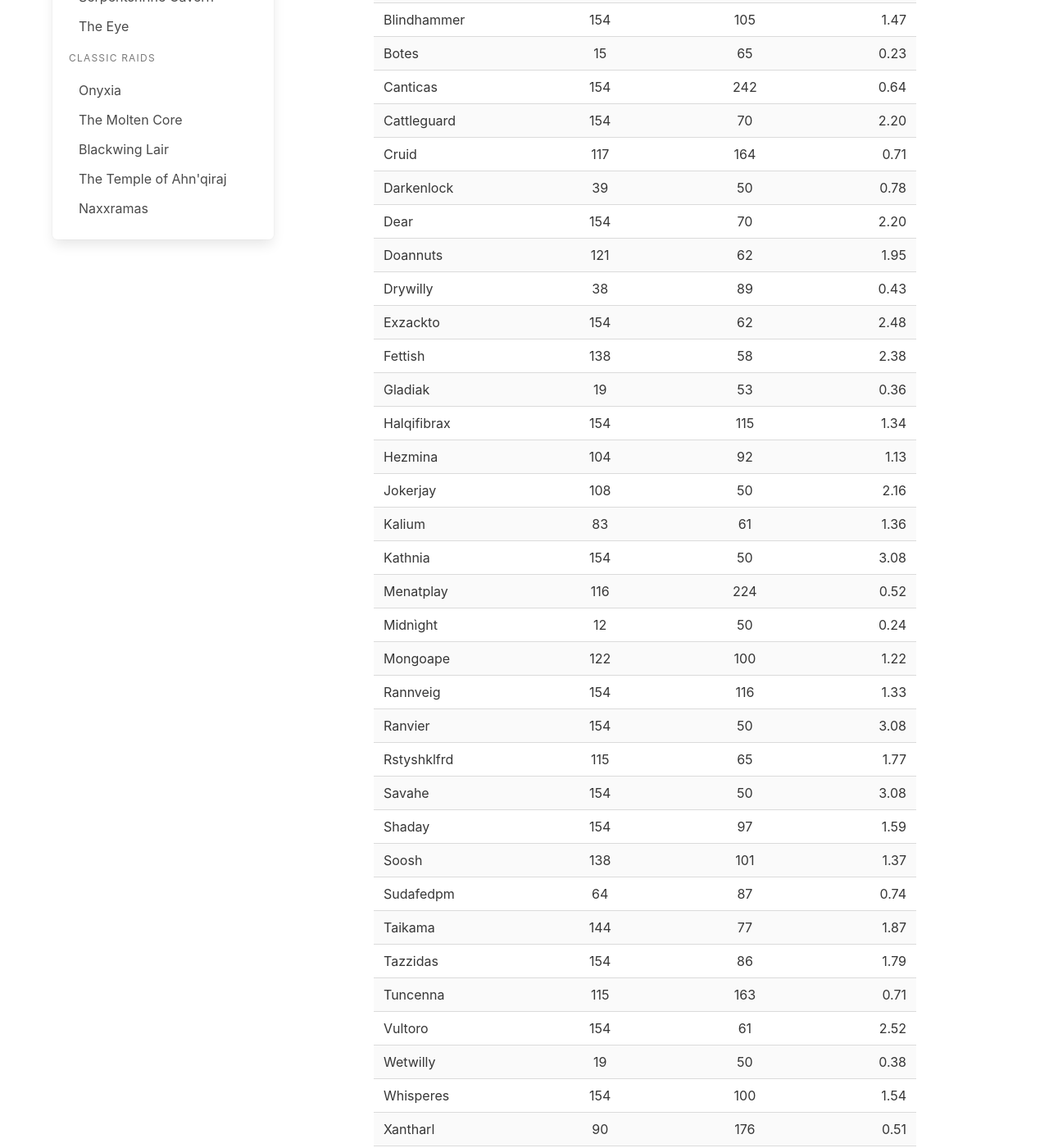
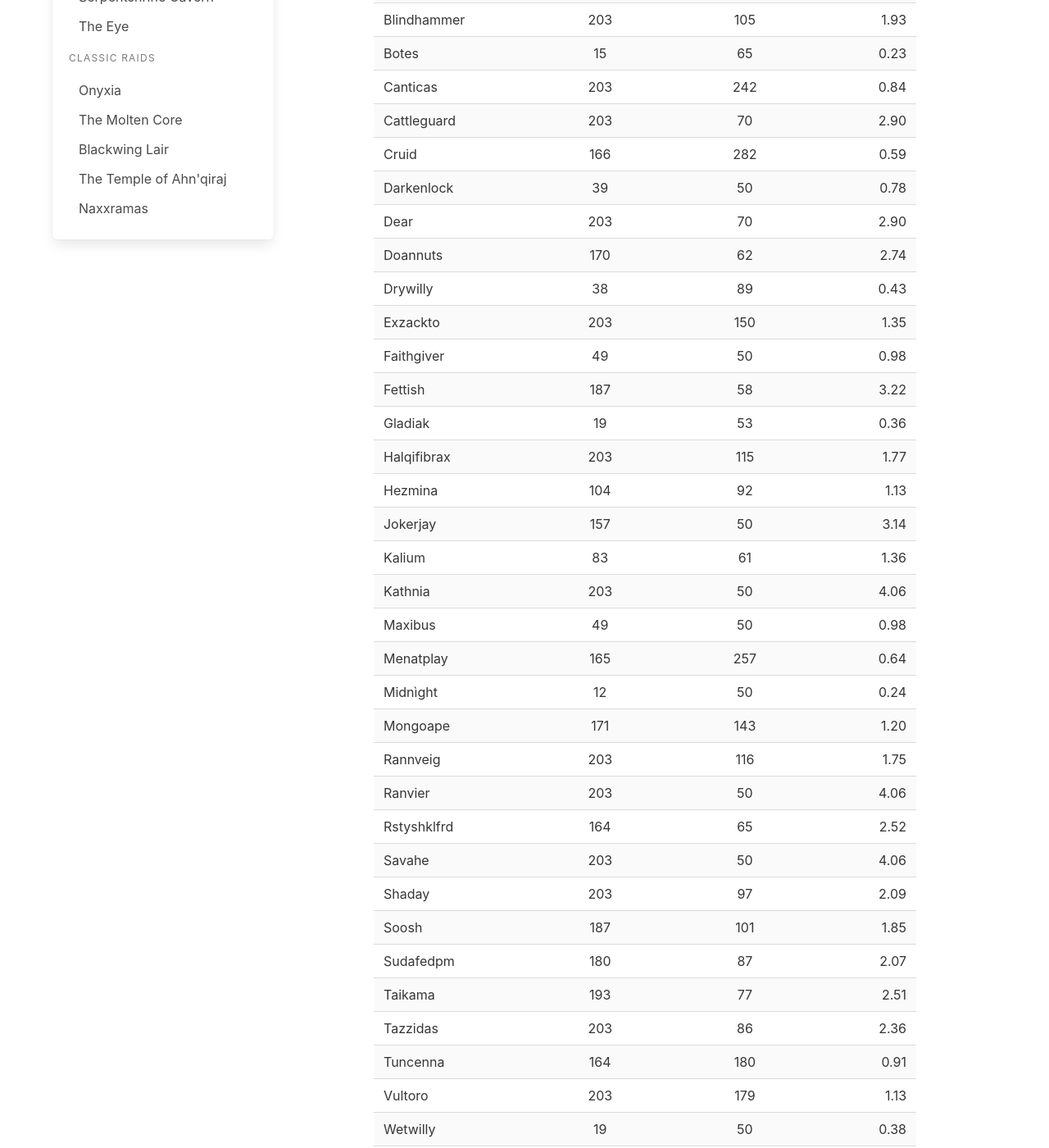
Before and after one commit to industrial-peons/industrial-peons.github.io, a Jekyll site: the page built from epgp_standings/index.md, in a window 1280 px wide and 1400 px high, scrolled down 438 px. Shown: the whole window at 82% size. Built offline with Jekyll 4.4.1, drawn with Linux system fonts in a browser that asks for light colours; nearby versions of some CDN libraries; some web fonts are replaced; library files that are not in the unit come from our copies; some of the changed text lies outside the part shown.

Commit message:
Post-raid update.

```diff
--- a/epgp_standings/_standings_table.md
+++ b/epgp_standings/_standings_table.md
@@ -1,42 +1,44 @@
 
 | Name | Effort points | Gear points | Priority |
 |:-----|:-------------:|:-----------:|---------:|
-|Actionjakk|103|50|2.06|
-|Anzo|154|50|3.08|
-|Atalon|154|50|3.08|
+|Actionjakk|152|50|3.04|
+|Anzo|203|50|4.06|
+|Atalon|203|50|4.06|
 |Azouf|58|50|1.16|
-|Blindhammer|154|105|1.47|
+|Blindhammer|203|105|1.93|
 |Botes|15|65|0.23|
-|Canticas|154|242|0.64|
-|Cattleguard|154|70|2.20|
-|Cruid|117|164|0.71|
+|Canticas|203|242|0.84|
+|Cattleguard|203|70|2.90|
+|Cruid|166|282|0.59|
 |Darkenlock|39|50|0.78|
-|Dear|154|70|2.20|
-|Doannuts|121|62|1.95|
+|Dear|203|70|2.90|
+|Doannuts|170|62|2.74|
 |Drywilly|38|89|0.43|
-|Exzackto|154|62|2.48|
-|Fettish|138|58|2.38|
+|Exzackto|203|150|1.35|
+|Faithgiver|49|50|0.98|
+|Fettish|187|58|3.22|
 |Gladiak|19|53|0.36|
-|Halqifibrax|154|115|1.34|
+|Halqifibrax|203|115|1.77|
 |Hezmina|104|92|1.13|
-|Jokerjay|108|50|2.16|
+|Jokerjay|157|50|3.14|
 |Kalium|83|61|1.36|
-|Kathnia|154|50|3.08|
-|Menatplay|116|224|0.52|
+|Kathnia|203|50|4.06|
+|Maxibus|49|50|0.98|
+|Menatplay|165|257|0.64|
 |Midnìght|12|50|0.24|
-|Mongoape|122|100|1.22|
-|Rannveig|154|116|1.33|
-|Ranvier|154|50|3.08|
-|Rstyshklfrd|115|65|1.77|
-|Savahe|154|50|3.08|
-|Shaday|154|97|1.59|
-|Soosh|138|101|1.37|
-|Sudafedpm|64|87|0.74|
-|Taikama|144|77|1.87|
-|Tazzidas|154|86|1.79|
-|Tuncenna|115|163|0.71|
-|Vultoro|154|61|2.52|
+|Mongoape|171|143|1.20|
+|Rannveig|203|116|1.75|
+|Ranvier|203|50|4.06|
+|Rstyshklfrd|164|65|2.52|
+|Savahe|203|50|4.06|
+|Shaday|203|97|2.09|
+|Soosh|187|101|1.85|
+|Sudafedpm|180|87|2.07|
+|Taikama|193|77|2.51|
+|Tazzidas|203|86|2.36|
+|Tuncenna|164|180|0.91|
+|Vultoro|203|179|1.13|
 |Wetwilly|19|50|0.38|
-|Whisperes|154|100|1.54|
+|Whisperes|203|100|2.03|
 |Xantharl|90|176|0.51|
-|Yark|115|81|1.42|
+|Yark|164|81|2.02|
```
Also changed, not shown: epgp_standings/standings.json.
